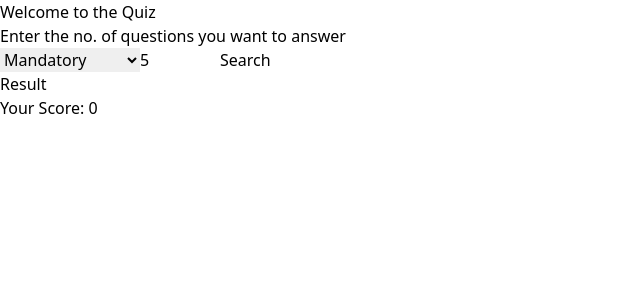
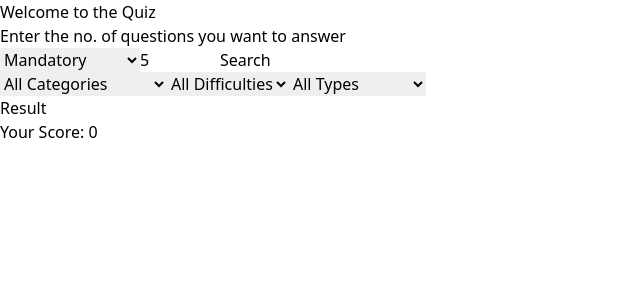
Before and after one commit to priyanshuVermaIIIT/multiform2, a Next.js app: page /quiz in a window 1280 px wide. Shown: the top 300 px of the page, without its empty margins (0-640 px from the left). Built offline with nearby package versions, Linux system fonts and the light colour scheme.

Commit message:
final commit

```diff
--- a/src/pages/quiz.tsx
+++ b/src/pages/quiz.tsx
@@ -9,6 +9,9 @@ const QuizPage: React.FC = () => {
   const [timeRemaining, setTimeRemaining] = useState<number>(0);
   const [isSubmitted, setIsSubmitted] = useState<boolean>(false);
   const [mandatory, setMandatory] = useState<string>("mandatory");
+  const [category, setCategory] = useState<string>("any");
+  const [difficulty, setDifficulty] = useState<string>("any");
+  const [type, setType] = useState<string>("any");
 
   const dispatch = useDispatch();
   const questions = useSelector((state: RootState) => state.quiz.questions);
@@ -17,12 +20,15 @@ const QuizPage: React.FC = () => {
   );
   const score = useSelector((state: RootState) => state.quiz.score);
 
-
   const fetchQuestions = async (amount: number) => {
     try {
-      const response = await axios.get(
-        `https://opentdb.com/api.php?amount=${amount}`
-      );
+
+      let apiUrl = `https://opentdb.com/api.php?amount=${amount}`;
+      if (category !== "any") apiUrl += `&category=${category}`;
+      if (difficulty !== "any") apiUrl += `&difficulty=${difficulty}`;
+      if (type !== "any") apiUrl += `&type=${type}`;
+
+      const response = await axios.get(apiUrl);
       const formattedQuestions = response.data.results.map((q: any) => ({
         question: q.question,
         options: [...q.incorrect_answers, q.correct_answer].sort(
@@ -38,7 +44,6 @@ const QuizPage: React.FC = () => {
     }
   };
 
-  // Timer functionality
   useEffect(() => {
     if (timeRemaining > 0 && !isSubmitted) {
       const timer = setInterval(() => {
@@ -50,22 +55,14 @@ const QuizPage: React.FC = () => {
     }
   }, [timeRemaining, isSubmitted]);
 
-
   const handleSubmit = () => {
     dispatch(calculateScore());
     setIsSubmitted(true);
   };
 
-
   const areAllQuestionsAnswered = questions.every(
     (_, index) => selectedAnswers[index] !== null && selectedAnswers[index] !== ""
   );
-
-
-//   useEffect(() => {
-//     console.log("Selected Answers:", selectedAnswers);
-//   }, [selectedAnswers]);
-
 
   const isSubmitDisabled =
     mandatory === "mandatory" && !areAllQuestionsAnswered;
@@ -73,12 +70,11 @@ const QuizPage: React.FC = () => {
   return (
     <div className="min-h-screen flex flex-col items-center justify-center bg-gray-100 py-10 px-5">
       <h1 className="text-8xl font-bold text-blue-600 mb-2">Welcome to the Quiz</h1>
-      <p className="text-2xl font-serif text-blue-950 mb-20">
+      <p className="text-2xl font-serif text-blue-950 mb-10">
         Enter the no. of questions you want to answer
       </p>
 
-
-      <div className="flex items-center space-x-3 mb-5">
+      <div className="flex flex-wrap items-center space-x-3 mb-5">
         <select
           disabled={!isSubmitted}
           value={mandatory}
@@ -88,6 +84,7 @@ const QuizPage: React.FC = () => {
           <option value="mandatory">Mandatory</option>
           <option value="non-mandatory">Non-Mandatory</option>
         </select>
+
         <input
           disabled={!isSubmitted}
           type="number"
@@ -102,6 +99,7 @@ const QuizPage: React.FC = () => {
           }}
           className="border border-gray-300 p-2 rounded-md w-20 text-center"
         />
+
         <button
           onClick={() => fetchQuestions(inputValue)}
           className="bg-blue-500 text-white py-2 px-4 rounded-md hover:bg-blue-600 transition"
@@ -109,6 +107,45 @@ const QuizPage: React.FC = () => {
         >
           Search
         </button>
+      </div>
+
+
+      <div className="flex flex-wrap items-center space-x-3 mb-5">
+        <select
+          disabled={!isSubmitted}
+          value={category}
+          onChange={(e) => setCategory(e.target.value)}
+          className="border border-gray-300 p-2 rounded-md"
+        >
+          <option value="any">All Categories</option>
+          <option value="9">General Knowledge</option>
+          <option value="21">Sports</option>
+          <option value="23">History</option>
+
+        </select>
+
+        <select
+          disabled={!isSubmitted}
+          value={difficulty}
+          onChange={(e) => setDifficulty(e.target.value)}
+          className="border border-gray-300 p-2 rounded-md"
+        >
+          <option value="any">All Difficulties</option>
+          <option value="easy">Easy</option>
+          <option value="medium">Medium</option>
+          <option value="hard">Hard</option>
+        </select>
+
+        <select
+          disabled={!isSubmitted}
+          value={type}
+          onChange={(e) => setType(e.target.value)}
+          className="border border-gray-300 p-2 rounded-md"
+        >
+          <option value="any">All Types</option>
+          <option value="multiple">Multiple Choice</option>
+          <option value="boolean">True/False</option>
+        </select>
       </div>
 
 
@@ -120,7 +157,6 @@ const QuizPage: React.FC = () => {
             : timeRemaining % 60}
         </div>
       )}
-
 
       {questions.length > 0 && (
         <div className="w-full max-w-4xl">
@@ -167,7 +203,6 @@ const QuizPage: React.FC = () => {
         </div>
       )}
 
-
       {questions.length > 0 && (
         <div className="mt-5">
           <button
@@ -179,7 +214,6 @@ const QuizPage: React.FC = () => {
           </button>
         </div>
       )}
-
 
       {isSubmitted && (
         <div className="mt-5 p-4 bg-white rounded-md shadow-md w-full max-w-4xl">
```
